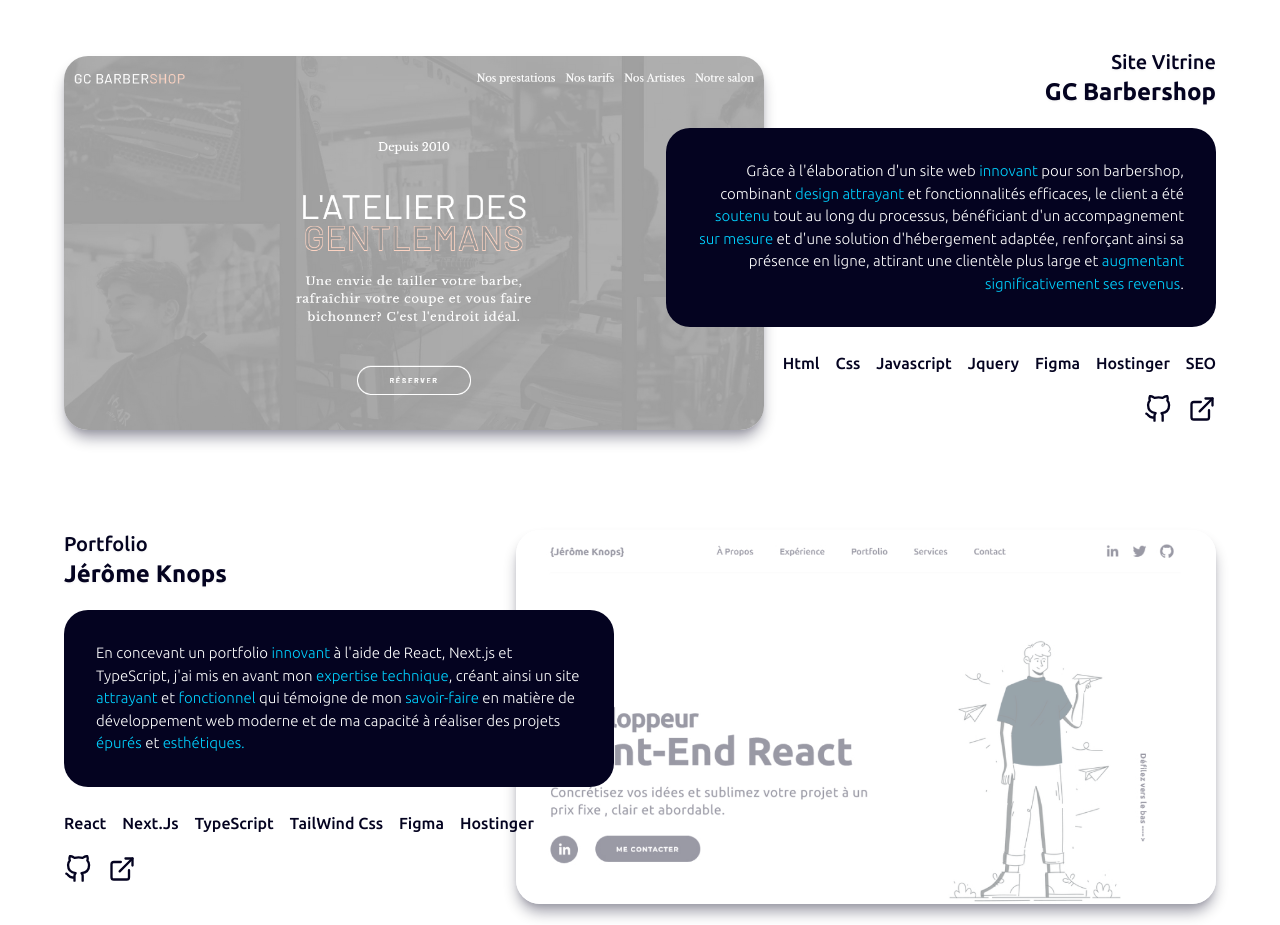
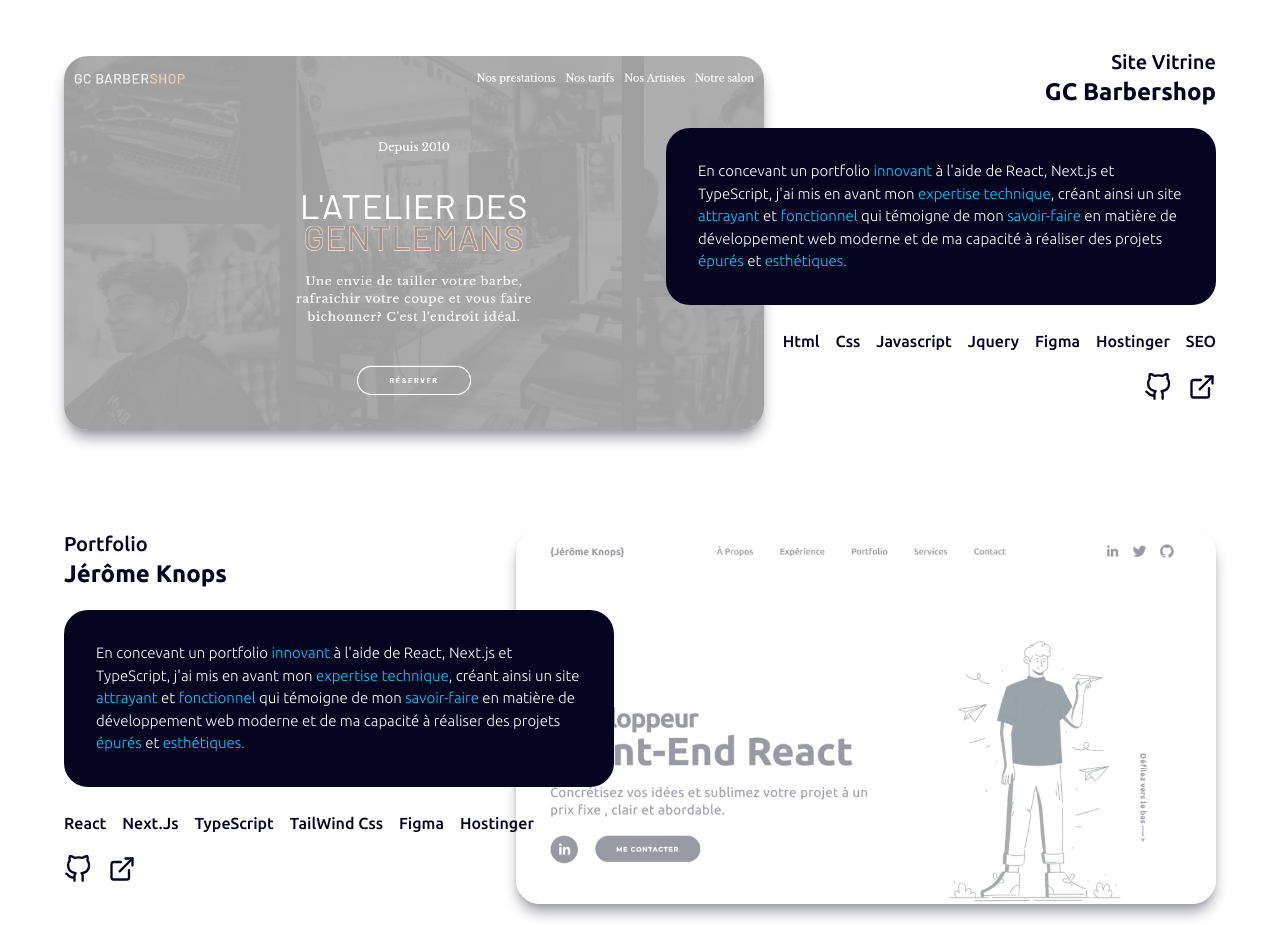
Before and after one commit to Valaex/next-on-jerome, a Next.js app: page / in a window 1280 px wide. Shown: the part 2100-3025 px from the top of the page. Built offline with nearby package versions, Linux system fonts and the light colour scheme.

Commit message:
scrolltotop + changement '

```diff
--- a/src/components/About.tsx
+++ b/src/components/About.tsx
@@ -4,12 +4,19 @@
 import fileImg from "@/public/file.svg";
 import ContactButton from "./Button/ContactButton";
 import Reveal from "./MotionReveal/Reveal";
+import ScrollToTop from "react-scroll-to-top";
 
 type Props = {};
 
 function About({}: Props) {
   return (
     <Reveal>
+      <ScrollToTop
+        smooth
+        top={20}
+        color="#040320"
+        className="flex items-center justify-center "
+      />
       <section id="about" className="h-auto bg-[#F5F5F5] shadow-inner">
         <div className="container max-w-7xl mx-auto px-4 sm:px-8 md:px-12 lg:px-16 pt-10">
           <div className="text-center mb-16">
--- a/src/components/Footer.tsx
+++ b/src/components/Footer.tsx
@@ -7,7 +7,6 @@
 type Props = {};
 
 const Footer = (props: Props) => {
-  <ScrollToTop smooth top={20} />;
   const classNames = {
     base: "cursor-pointer transition-all duration-500 relative inline-block capitalize",
     before:
@@ -20,12 +19,6 @@
   }
   return (
     <Reveal>
-      <ScrollToTop
-        smooth
-        top={20}
-        color="#040320"
-        className="flex items-center justify-center "
-      />
       <section className="bg-[#040320]">
         <div className="max-w-7xl mx-auto px-4 sm:px-8 md:px-12 lg:px-16">
           <Reveal>
--- a/src/components/Portfolio-device/PortfolioHR.tsx
+++ b/src/components/Portfolio-device/PortfolioHR.tsx
@@ -37,21 +37,26 @@
             </Reveal>
           </a>
           <Reveal>
-            <p className=" text-[15px] font-light mb-6  text-white bg-[#040320] max-w-[550px] p-8 text-right rounded-3xl ">
-              Grâce à l&apos;élaboration d&apos;un site web{" "}
-              <span className="text-bold text-[#00D1FF]">innovant</span> pour
-              son barbershop, combinant{" "}
-              <span className="text-bold text-[#00D1FF]">design attrayant</span>{" "}
-              et fonctionnalités efficaces, le client a été{" "}
-              <span className="text-bold text-[#00D1FF]">soutenu</span> tout au
-              long du processus, bénéficiant d&apos;un accompagnement{" "}
-              <span className="text-bold text-[#00D1FF]">sur mesure</span> et
-              d&apos;une solution d&apos;hébergement adaptée, renforçant ainsi
-              sa présence en ligne, attirant une clientèle plus large et{" "}
+            <p className="text-[15px] font-light mb-6 text-white bg-[#040320] max-w-[550px] p-8 text-left rounded-3xl">
+              En concevant un portfolio{" "}
+              <span className="text-bold text-[#00D1FF]">innovant</span> à
+              l&apos;aide de React, Next.js et TypeScript, j&apos;ai mis en
+              avant mon
               <span className="text-bold text-[#00D1FF]">
-                augmentant significativement ses revenus
+                {" "}
+                expertise technique
               </span>
-              .
+              , créant ainsi un site{" "}
+              <span className="text-bold text-[#00D1FF]">
+                attrayant
+              </span> et{" "}
+              <span className="text-bold text-[#00D1FF]">fonctionnel</span> qui
+              témoigne de mon{" "}
+              <span className="text-bold text-[#00D1FF]">savoir-faire</span> en
+              matière de développement web moderne et de ma capacité à réaliser
+              des projets{" "}
+              <span className="text-bold text-[#00D1FF]">épurés</span> et{" "}
+              <span className="text-bold text-[#00D1FF]">esthétiques.</span>
             </p>
           </Reveal>
 
--- a/src/components/Portfolio-device/PortfolioMobile2.tsx
+++ b/src/components/Portfolio-device/PortfolioMobile2.tsx
@@ -30,10 +30,11 @@
         </Reveal>
       </a>
       <Reveal>
-        <p className="text-base font-light mb-6  text-white">
+        <p className="text-base font-light mb-6 text-white">
           En concevant un portfolio{" "}
-          <span className="text-bold text-[#00D1FF]">innovant</span> à l'aide de
-          React, Next.js et TypeScript, j'ai mis en avant mon
+          <span className="text-bold text-[#00D1FF]">innovant</span> à
+          l&apos;aide de React, Next.js et TypeScript, j&apos;ai mis en avant
+          mon
           <span className="text-bold text-[#00D1FF]"> expertise technique</span>
           , créant ainsi un site{" "}
           <span className="text-bold text-[#00D1FF]">attrayant</span> et{" "}
```
